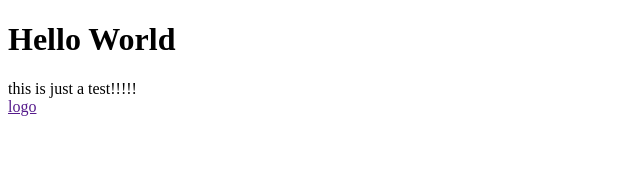
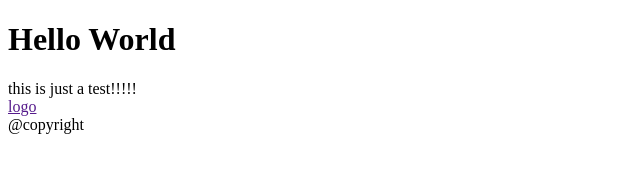
Before and after one commit to Lenovo404/Samedi-test01-, a plain HTML site: page index.html in a window 1280 px wide. Shown: the whole page, without its empty margins (0-640 px from the left). Drawn offline with Linux system fonts and the light colour scheme.

Commit message:
commntir

```diff
--- a/index.html
+++ b/index.html
@@ -13,6 +13,9 @@
     <header>
         <a href="">logo</a>
     </header>
+    <footer>
+        @copyright
+    </footer>
 
 
 </body>
```
